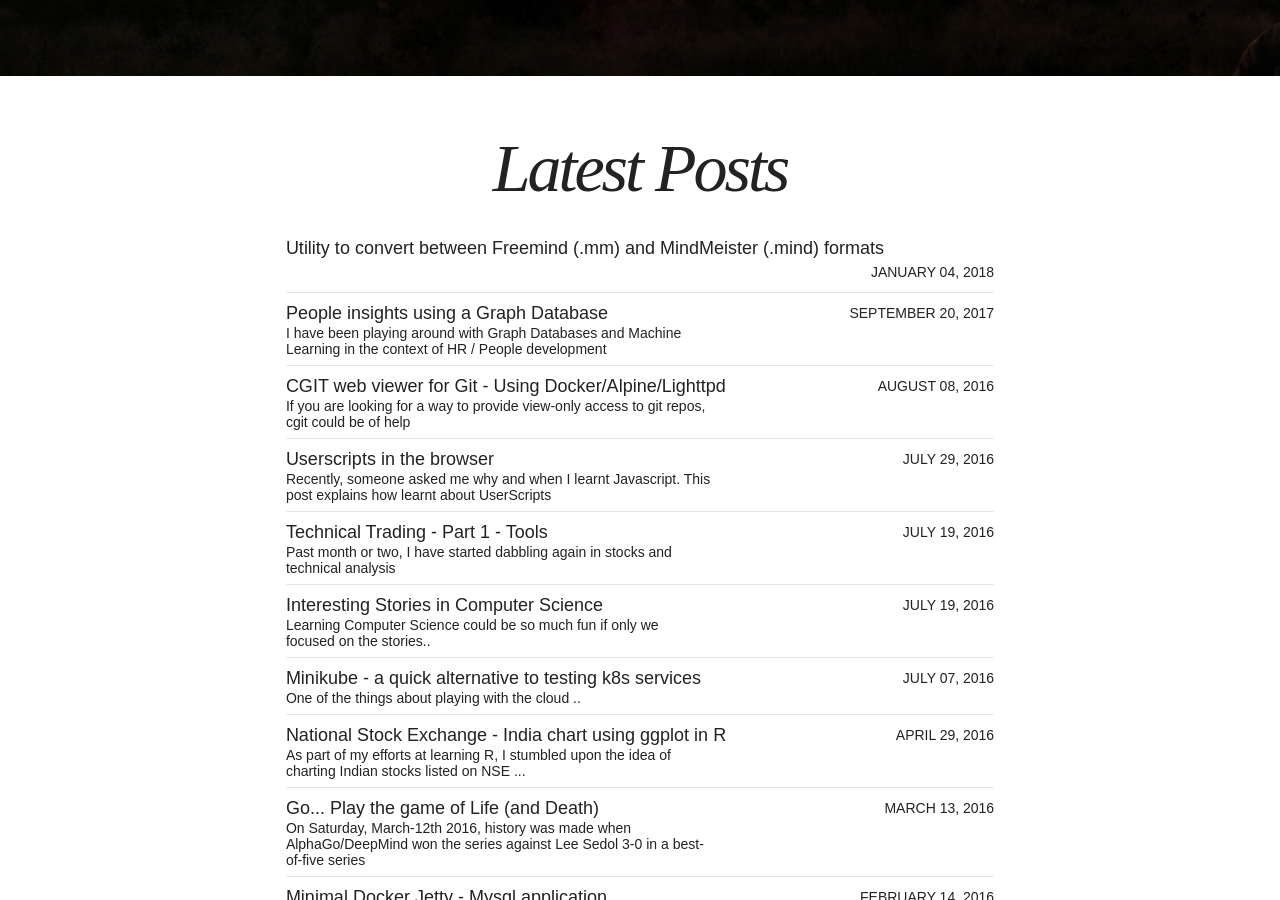
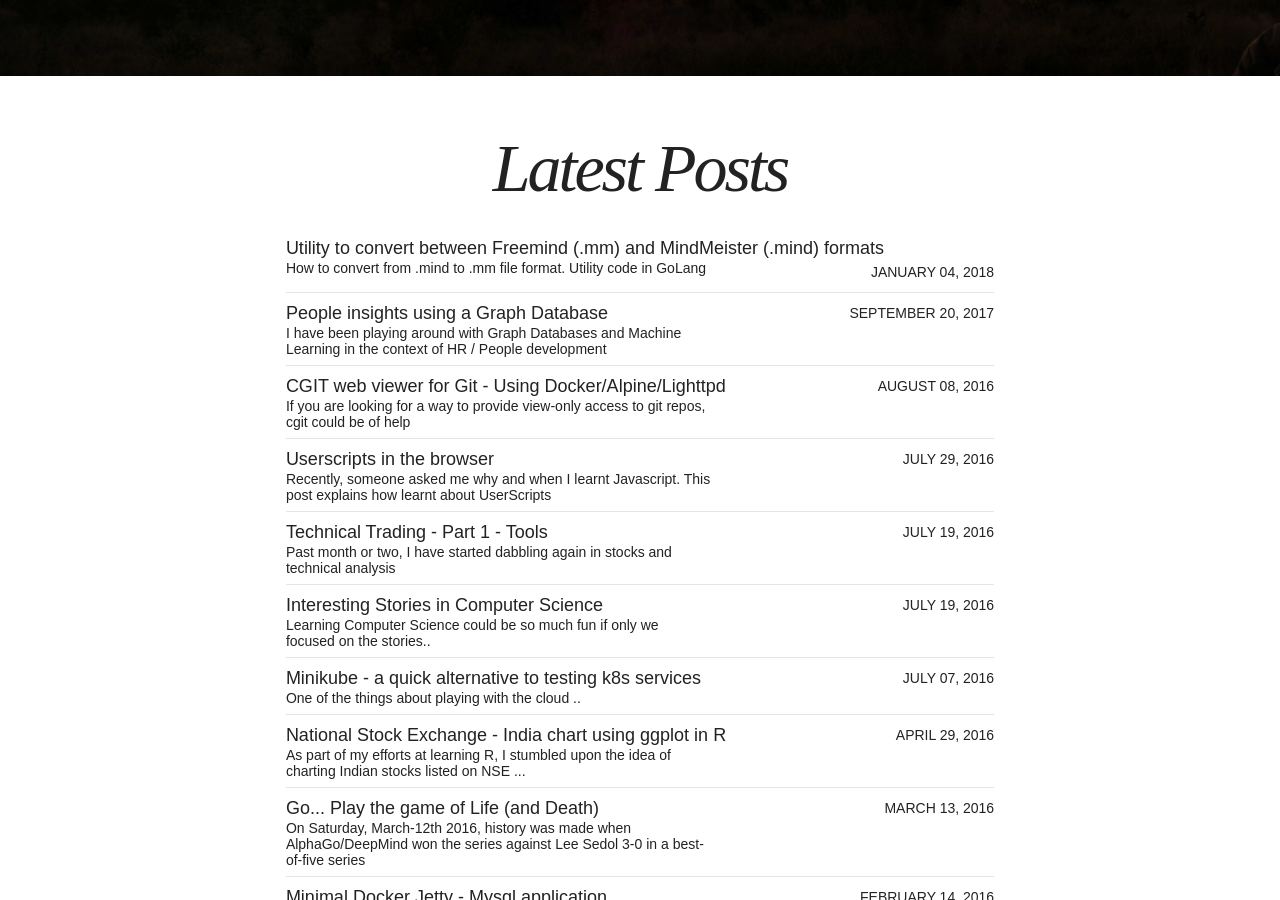
Before and after one commit to p2c2e/p2c2e.github.io, a Jekyll site: the page built from index.html, in a window 1280 px wide and 900 px high, scrolled down 378 px. Built offline with Jekyll 4.4.1, drawn with Linux system fonts in a browser that asks for light colours; nearby versions of some CDN libraries.

Commit message:
Added excerpt

```diff
--- a/_posts/articles/2018-01-04-freemind-mindmeister.md
+++ b/_posts/articles/2018-01-04-freemind-mindmeister.md
@@ -1,7 +1,7 @@
 ---
 layout: post
 title: "Utility to convert between Freemind (.mm) and MindMeister (.mind) formats"
-excerpt: ""
+excerpt: "How to convert from .mind to .mm file format. Utility code in GoLang"
 categories: articles
 tags: [technology, golang, mindmeister, freemind, mindmap, utilities]
 author: sudharsan
```
